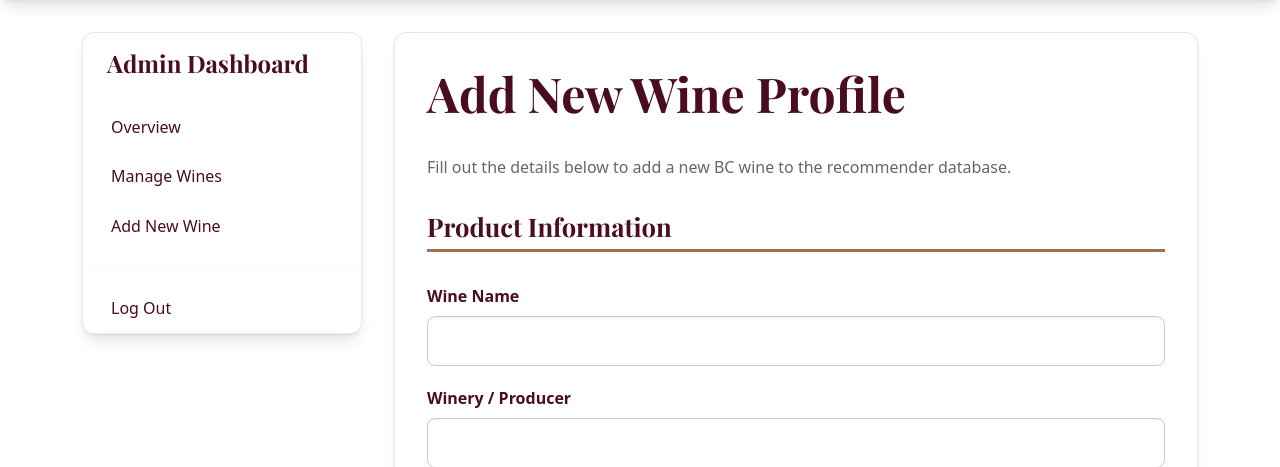
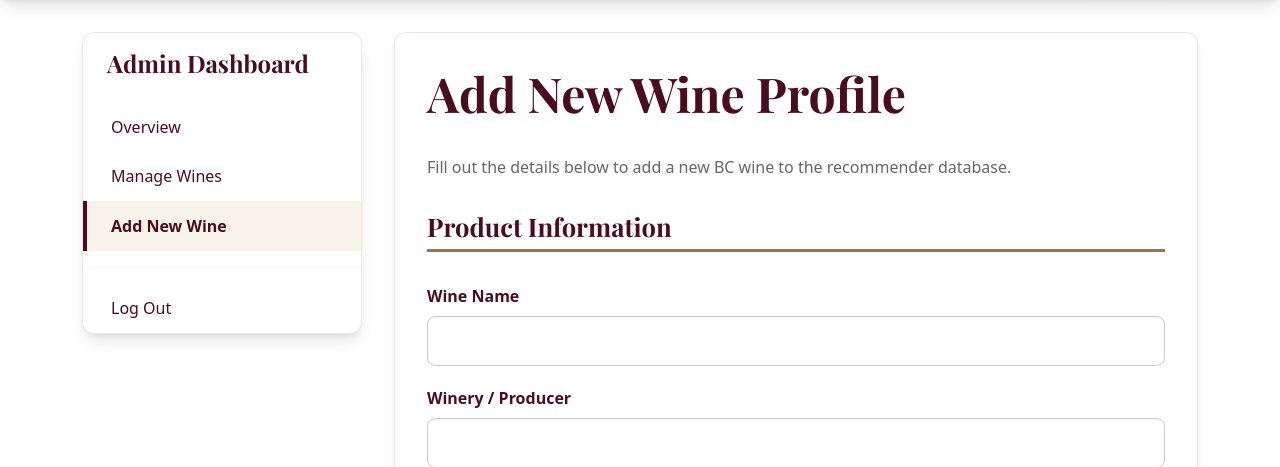
Before and after one commit to lcgraves/bc-wine-recommender, a PHP site: page /bc-wine-recommender/Private/add_wine.php in a window 1280 px wide. Shown: the part 84-551 px from the top of the page. Run offline with PHP 8.4, Linux system fonts and the light colour scheme; the visitor is signed in with stand-in values (Sample User, id 1).

Commit message:
Fix file name in side_nav

```diff
--- a/Private/includes/side_nav.php
+++ b/Private/includes/side_nav.php
@@ -10,7 +10,7 @@
                 <a href="manage_wines.php" class="<?= urlIs('/bc-wine-recommender/Private/manage-wines.php') ? 'active' : ''; ?>">Manage Wines</a>
 
                 <!-- Add Wine directly via sidebar -->
-                <a href="add_wine.php" class="<?= urlIs('/bc-wine-recommender/Private/add-wines.php') ? 'active' : ''; ?>">Add New Wine</a>
+                <a href="add_wine.php" class="<?= urlIs('/bc-wine-recommender/Private/add_wine.php') ? 'active' : ''; ?>">Add New Wine</a>
 
                 <!-- User Management (Only shown if user_role is 'admin' via PHP) -->
                 <?php
```
